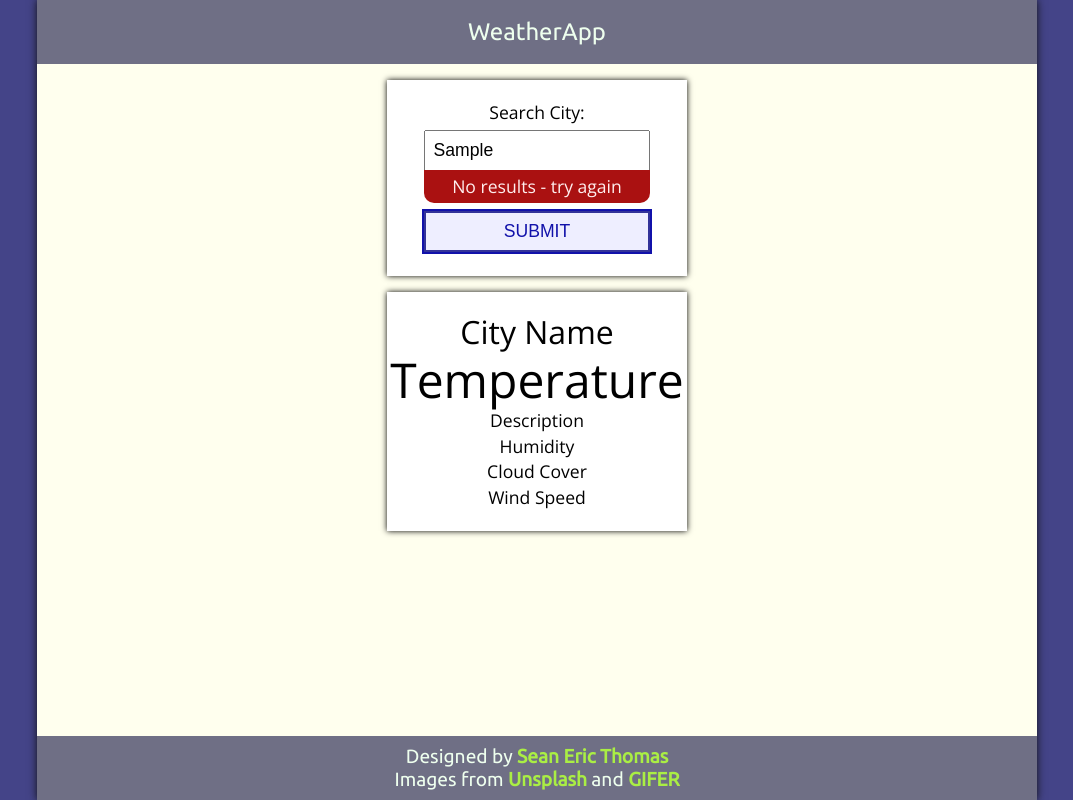
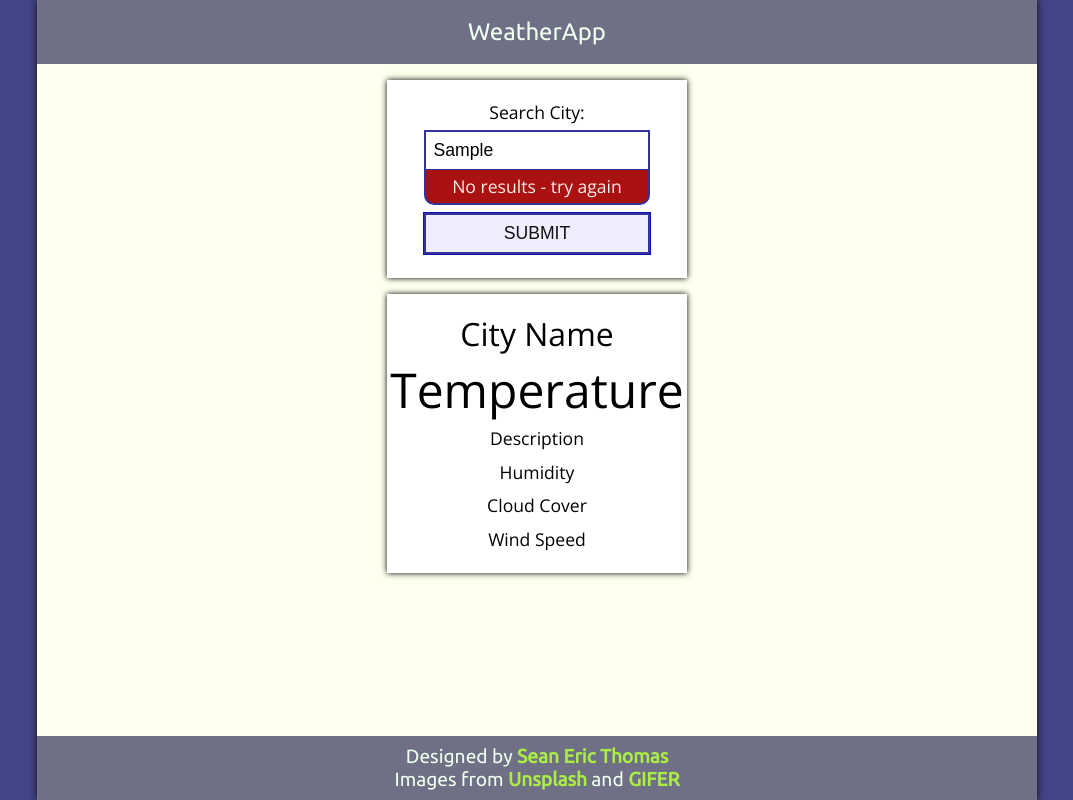
Before and after one commit to MongrelArchitect/weather, a website built with webpack: page dist/index.html in a window 1280 px wide. Both pictures are taken after typing "Sample" into the empty fields and a click on the button "SUBMIT". Shown: the whole page, without its empty margins (103-1176 px from the left). Built offline with nearby package versions, Linux system fonts and the light colour scheme; no server answers.

```diff
--- a/src/styles/style.css
+++ b/src/styles/style.css
@@ -13,12 +13,16 @@
 button {
   border: 2px solid #339;
   cursor: pointer;
-  color: #11a;
-  background: #eef;
+  color: #111;
+  background: #eee;
 }
 
-button:focus {
-  outline: 2px solid #11a;
+button:focus,
+button:hover,
+input:focus,
+input:hover {
+  outline: 1px solid #11a;
+  background: #eef;
 }
 
 form {
@@ -28,6 +32,10 @@
   margin: auto;
   max-width: 400px;
   width: 90%;
+}
+
+input {
+  border: 2px solid #339;
 }
 
 input,
@@ -52,6 +60,7 @@
   height: 100%;
   margin: auto;
   max-width: 1000px;
+  transition: background 500ms ease-in-out;
 }
 
 .container > * {
@@ -67,7 +76,7 @@
   flex-direction: column;
   font-family: "Open Sans", sans-serif;
   font-size: 1.1rem;
-  gap: 8px;
+  gap: 16px;
   margin: auto;
   max-width: 300px;
   padding: 24px;
@@ -78,6 +87,9 @@
 
 .error {
   background: #a11;
+  border-right: 2px solid #339;
+  border-bottom: 2px solid #339;
+  border-left: 2px solid #339;
   border-radius: 0 0 10px 10px;
   color: #fee;
   margin-top: -9px;
--- a/src/ui.js
+++ b/src/ui.js
@@ -1,16 +1,19 @@
 import { getWeather, processData } from './getWeather';
 
 function showLoading() {
+  // Show when awaiting api calls
   const loading = document.querySelector('.loading');
   loading.className = 'loading visible';
 }
 
 function hideLoading() {
+  // Not waiting anymore
   const loading = document.querySelector('.loading');
   loading.className = 'loading';
 }
 
 export function drawError(message) {
+  // Display error to user
   hideLoading();
   const errorMessage = document.querySelector('.error');
   errorMessage.className = 'error visible';
@@ -18,12 +21,14 @@
 }
 
 function clearError() {
+  // Everthing's ok so far
   const errorMessage = document.querySelector('.error');
   errorMessage.className = 'error';
   errorMessage.textContent = 'Looks good!';
 }
 
 function drawWeather(data) {
+  // Display the weather data
   const cityName = document.querySelector('.city-name');
   const temp = document.querySelector('.temp');
   const weatherDesc = document.querySelector('.weather-desc');
@@ -40,6 +45,7 @@
 }
 
 function drawBackground(id) {
+  // Too many weather conditions to bother with a unique image for each
   const simpleId = () => {
     if (id >= 200 && id <= 232) {
       return 200;
@@ -95,6 +101,7 @@
 }
 
 export function searchCity() {
+  // Warn the user if they've got an empy search
   const searchField = document.querySelector('input');
   searchField.addEventListener('input', (event) => {
     if (!event.target.value) {
@@ -107,26 +114,32 @@
   const searchButton = document.querySelector('button');
   searchButton.addEventListener('click', (event) => {
     event.preventDefault();
+    // Show loading icon before any async stuff starts
+    showLoading();
     const city = searchField.value;
-    showLoading();
     if (!city) {
+      // Warn the user if they've got an empy search
       drawError('Please enter a city name');
     } else {
       getWeather(city)
         .then((result) => {
           const data = processData(result);
+          // Show weather data & change background accordingly
           drawWeather(data);
           drawBackground(data.weather.id);
+          // Not waiting anymore
           hideLoading();
         })
+        // No response or bad search query, so no results to show =(
         .catch(() => drawError('No results - try again'));
     }
   });
 }
 
 export function loadDefault() {
+  // A default weather search for the initial page load
   showLoading();
-  getWeather('Oxnard')
+  getWeather('Oxnard') // Nardcore
     .then((result) => {
       const data = processData(result);
       drawWeather(data);
```
Also changed, not shown: dist/images/clear.jpg, dist/images/cloudy.jpg, dist/images/drizzle.jpg, dist/images/few-clouds.jpg, 9 other files.
